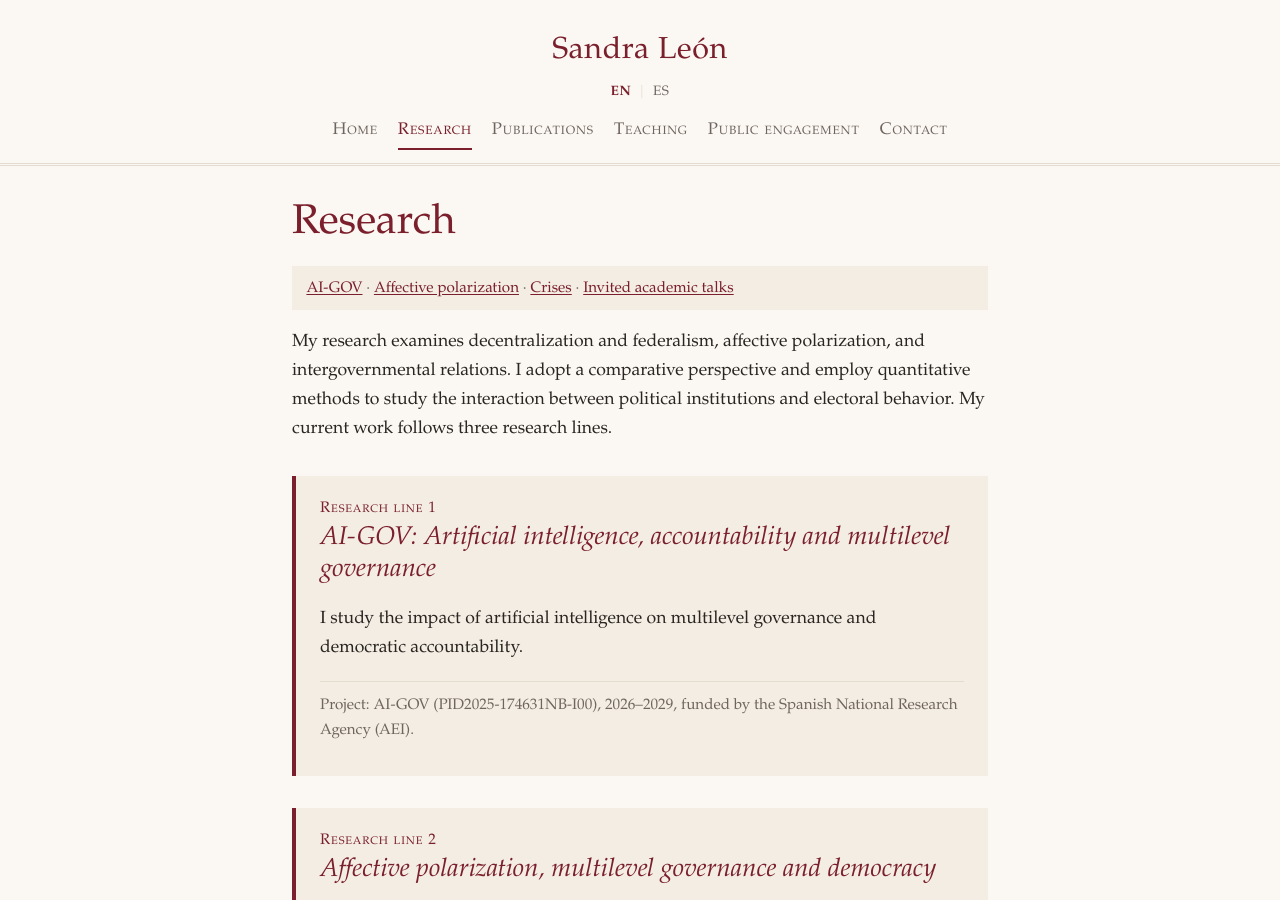
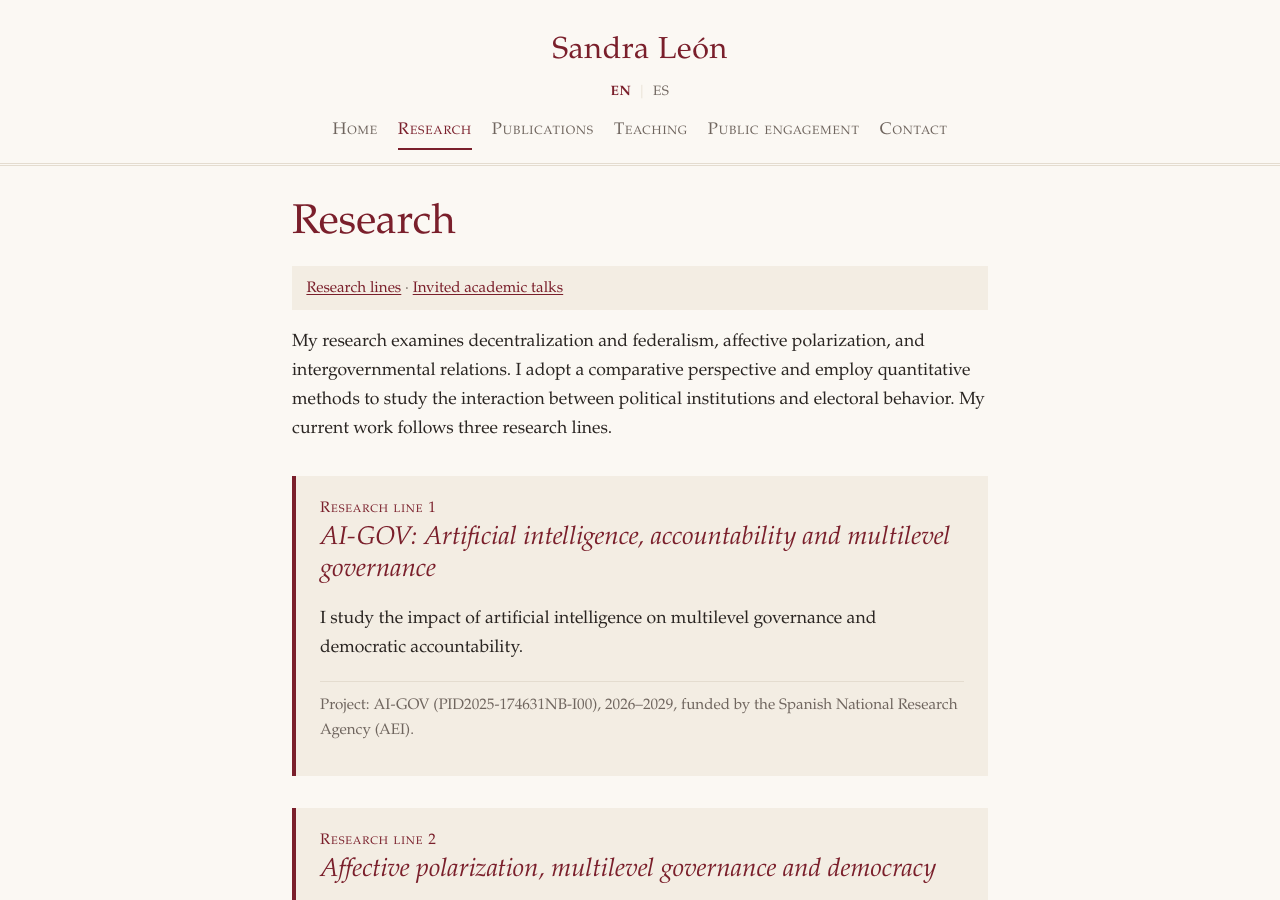
Before and after one commit to sandraleonalfonso/Sandra-Leon, a Jekyll site: the page built from research.md, in a window 1280 px wide and 900 px high. Built offline with Jekyll 4.4.1, drawn with Linux system fonts in a browser that asks for light colours.

Commit message:
Use a single Research lines link in research navigation
Co-Authored-By: Claude Opus 5.5 (1M context) <noreply@anthropic.com>
Claude-Session: https://claude.ai/code/session_01Csi1G9zYbePJE1osHYZ3KG

```diff
--- a/research.md
+++ b/research.md
@@ -5,7 +5,7 @@ permalink: /research/
 description: "Sandra León's current research: AI-GOV on artificial intelligence, multilevel governance and accountability; affective polarization and democracy, including the ERC CONSENT project; and the political impact of crises such as the DANA floods."
 ---
 <nav class="toc" aria-label="On this page" markdown="1">
-[AI-GOV](#ai-gov) · [Affective polarization](#polarization) · [Crises](#crises) · [Invited academic talks](#invited-talks)
+[Research lines](#ai-gov) · [Invited academic talks](#invited-talks)
 </nav>
 
 My research examines decentralization and federalism, affective polarization, and intergovernmental relations. I adopt a comparative perspective and employ quantitative methods to study the interaction between political institutions and electoral behavior. My current work follows three research lines.
```
Also changed, not shown: es/investigacion.md (+1 -1 lines).
